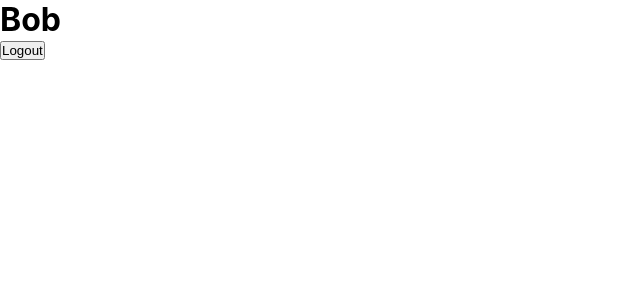
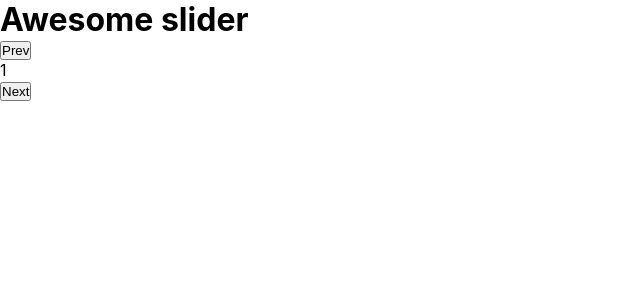
Before and after one commit to StephanAksenchenko/Grades, a Next.js app: page /test in a window 1280 px wide. Shown: the top 300 px of the page, without its empty margins (0-640 px from the left). Built offline with nearby package versions, Linux system fonts and the light colour scheme.

Commit message:
On branch main 	Dev

```diff
--- a/pages/test.js
+++ b/pages/test.js
@@ -1,3 +1,3 @@
-import App from "../src/Examples/Refs/Example6";
+import App from "../src/Examples/Refs/Example7";
 
 export default App;
--- /dev/null
+++ b/src/Examples/Refs/Example7.js
@@ -0,0 +1,48 @@
+import {
+  forwardRef,
+  useImperativeHandle,
+  useState,
+  useRef,
+  useEffect,
+} from "react";
+
+const App = () => {
+  const sliderRef = useRef(null);
+  const slides = [1, 2, 3];
+
+  useEffect(() => {
+    const timerId = setInterval(() => {
+      sliderRef.current?.next();
+    }, 2000);
+
+    return () => clearInterval(timerId);
+  }, []);
+
+  return (
+    <>
+      <h1>Awesome slider</h1>
+      <button onClick={sliderRef.current?.prev}>Prev</button>
+      <Slider slides={slides} ref={sliderRef} />
+      <button onClick={sliderRef.current?.next}>Next</button>
+    </>
+  );
+};
+
+const Slider = forwardRef(({ slides }, ref) => {
+  const [current, setCurrent] = useState(0);
+
+  useImperativeHandle(ref, () => ({
+    next: () => setCurrent((p) => (p + 1 === slides.length ? 0 : p + 1)),
+    prev: () => setCurrent((p) => (p - 1 === -1 ? slides.length - 1 : p - 1)),
+  }));
+
+  return (
+    <div>
+      <div>{slides[current]}</div>
+    </div>
+  );
+});
+
+Slider.displayName = "Slider";
+
+export default App;
```
